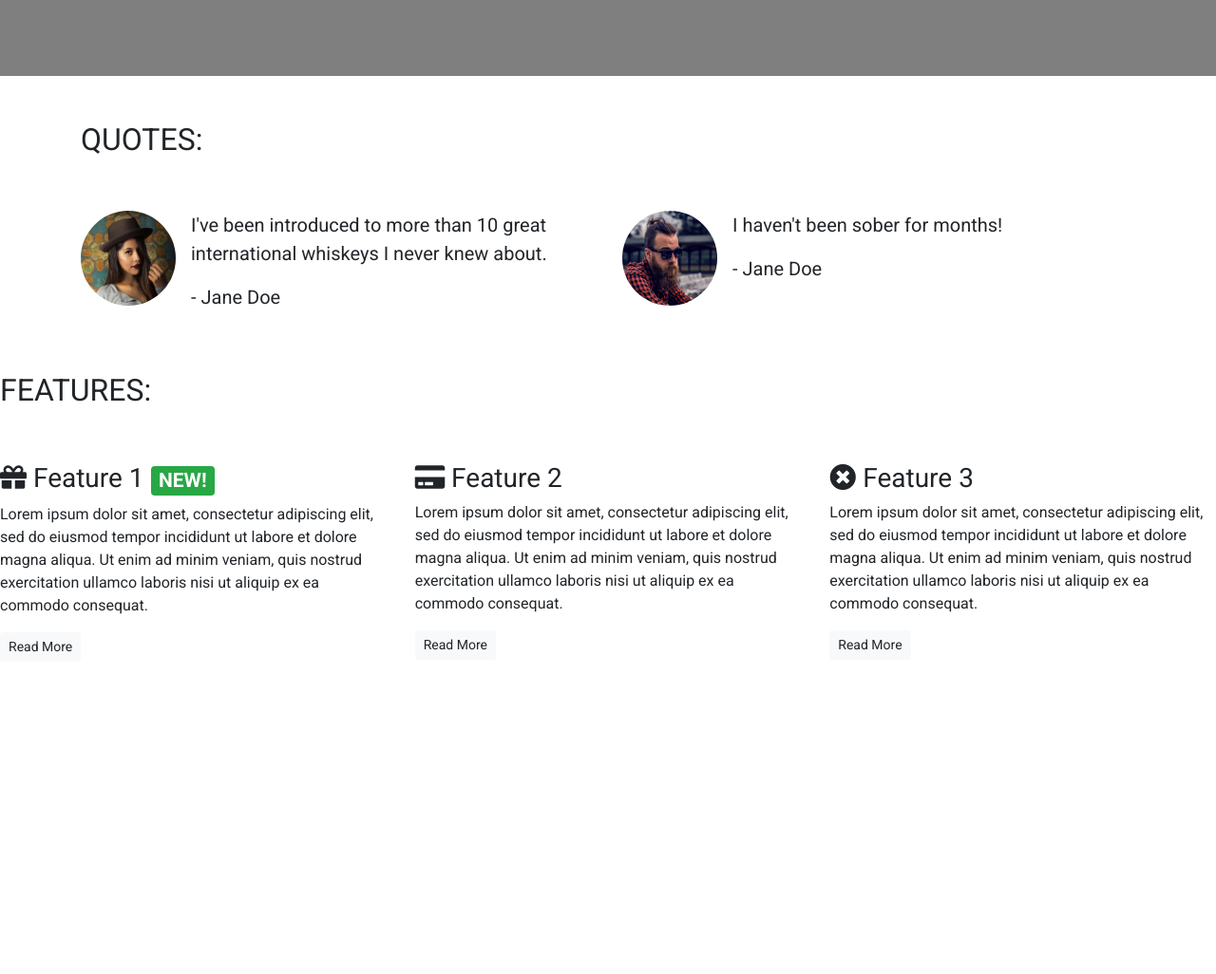
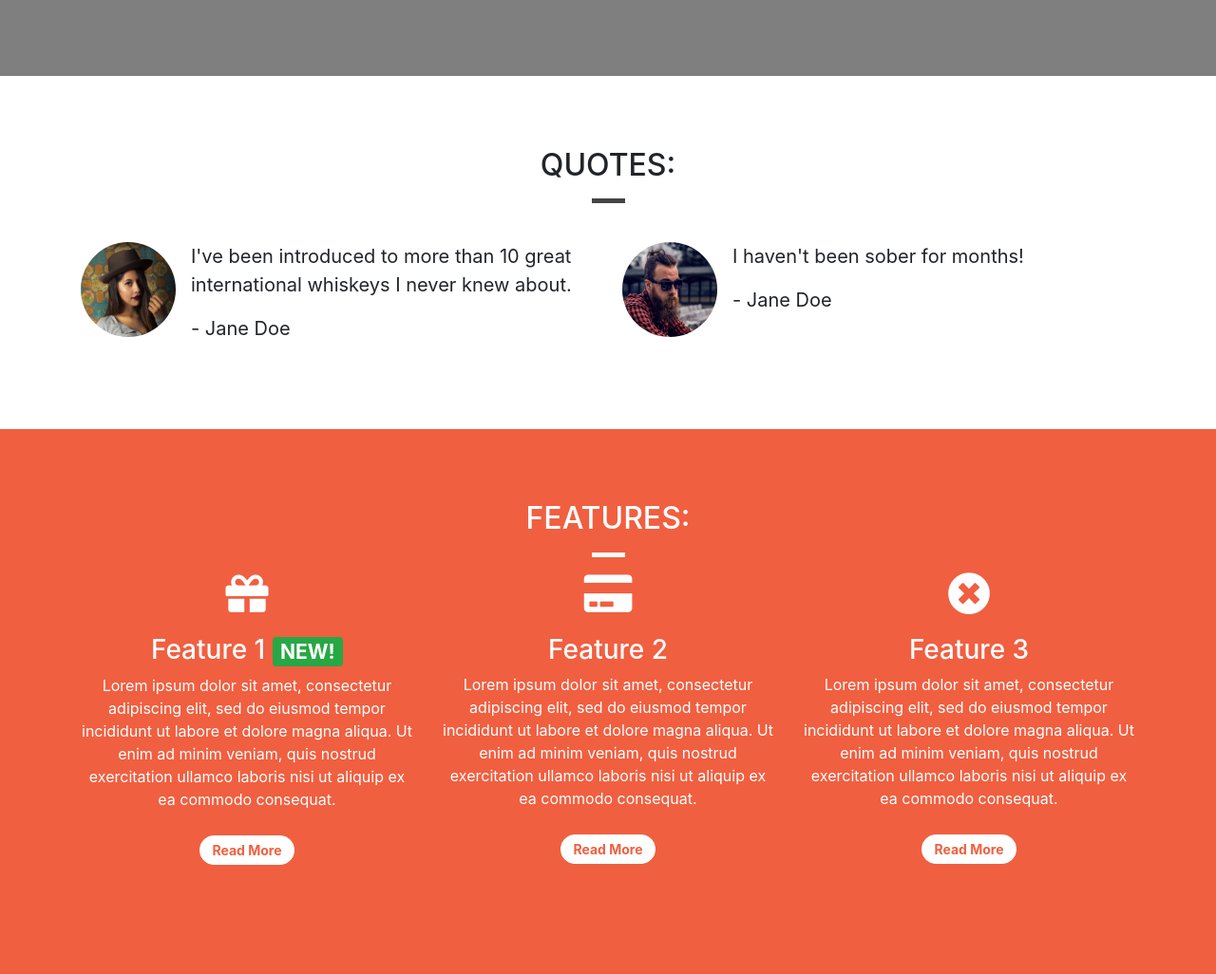
Before and after one commit to Archie9010/whiskey, a plain HTML site: page index.html in a window 1280 px wide. Shown: the part 720-1746 px from the top of the page at 95% size. Before the commit the page ends 1433 px from the top, so only its background shows below. Drawn offline with nearby package versions, Linux system fonts and the light colour scheme.

Commit message:
add final changes

```diff
--- a/css/style.css
+++ b/css/style.css
@@ -1,22 +1,11 @@
-body {
-    font-family: 'Roboto', sans-serif;
+.container-wrapper {}
+
+.container-wrapper--red {
+    background-color: #f05f40;
+    color: white;
 }
 
-.alert-container .col-12 {
-    padding-left: 0;
-    padding-right: 0;
-}
-
-.site-wide-alert {
-    color: #544600;
-    background-color: #eec802;
-    border-color: #eec802;
-    padding: 5px 15px;
-    margin-bottom: 0;
-    border: 1px solid transparent;
-    border-radius: 0;
-}
-
+.alert-container {}
 
 .callout-container {
     height: 100vh;
@@ -41,6 +30,11 @@ body {
     height: 100%;
     width: 100%;
     background-color: rgba(0, 0, 0, 0.5);
+}
+
+.content-container {
+    padding-top: 75px;
+    padding-bottom: 75px;
 }
 
 /* Navbar */
@@ -111,6 +105,10 @@ body {
     background-color: #f05f40;
 }
 
+.block-divider--white {
+    background-color: white;
+}
+
 .block-divider--short {
     width: 35px;
 }
@@ -137,3 +135,61 @@ body {
     border-color: #df4929;
     color: white;
 }
+
+/* Alert */
+
+.alert-container .col-12 {
+    padding-left: 0;
+    padding-right: 0;
+}
+
+.site-wide-alert {
+    color: #544600;
+    background-color: #eec802;
+    border-color: #eec802;
+    padding: 5px 15px;
+    margin-bottom: 0;
+    border: 1px solid transparent;
+    border-radius: 0;
+}
+
+/* Page Headers */
+
+.page-header {
+    margin-bottom: 0;
+    border-bottom: 0;
+    text-align: center;
+}
+
+.page-header h2 {
+    margin-top: 0;
+}
+
+/* Quotes */
+
+.quotes .page-header {
+    margin-bottom: 25px;
+}
+
+/* Features */
+
+.feature {
+    text-align: center;
+    margin-bottom: 40px;
+}
+
+.feature i {
+    margin-bottom: 20px;
+    font-size: 45px;
+    line-height: 45px;
+}
+
+.feature .btn {
+    background-color: white;
+    border-color: white;
+    border-radius: 15px;
+    min-width: 100px;
+    font-weight: bold;
+    margin-top: 10px;
+    color: #f05f40;
+}
--- a/index.html
+++ b/index.html
@@ -74,11 +74,13 @@
     </div>
 
     <!-- Quotes -->
-    <div class="container quotes-container">
+    <div class="container-wrapper">
+        <div class="container quotes-container content-container">
             <section class="quotes">
                 <div class="row">
-                <div class="col-12 my-5">
+                    <div class="col-12 page-header">
                         <h2 class="text-uppercase">Quotes:</h2>
+                        <hr class="block-divider block-divider--short">
                     </div>
                 </div>
                 <div class="row">
@@ -112,33 +114,36 @@
             </section>
             <!-- /.quotes -->
         </div>
+    </div>
 
     <!-- Features -->
-    <div class="features-container">
+    <div class="container-wrapper container-wrapper--red">
+        <div class="container features-container content-container">
             <section class="features">
                 <div class="row">
-                <div class="col-12 my-5">
+                    <div class="col-12 page-header">
                         <h2 class="text-uppercase">Features:</h2>
+                        <hr class="block-divider block-divider--short block-divider--white">
                     </div>
                 </div>
                 <div class="row">
                     <div class="col-12 col-md-6 col-lg-4">
                         <div class="feature">
-                        <h3><i class="fas fa-gift d-none d-sm-inline"></i> Feature 1 <span class="badge badge-success">NEW!</span></h3>
+                            <h3><i class="fas fa-gift d-none d-sm-block"></i> Feature 1 <span class="badge badge-success">NEW!</span></h3>
                             <p>Lorem ipsum dolor sit amet, consectetur adipiscing elit, sed do eiusmod tempor incididunt ut labore et dolore magna aliqua. Ut enim ad minim veniam, quis nostrud exercitation ullamco laboris nisi ut aliquip ex ea commodo consequat.</p>
                             <p><a class="btn btn-sm btn-light" href="">Read More</a></p>
                         </div>
                     </div>
                     <div class="col-12 col-md-6 col-lg-4">
                         <div class="feature">
-                        <h3><i class="fas fa-credit-card d-none d-sm-inline"></i> Feature 2</h3>
+                            <h3><i class="fas fa-credit-card d-none d-sm-block"></i> Feature 2</h3>
                             <p>Lorem ipsum dolor sit amet, consectetur adipiscing elit, sed do eiusmod tempor incididunt ut labore et dolore magna aliqua. Ut enim ad minim veniam, quis nostrud exercitation ullamco laboris nisi ut aliquip ex ea commodo consequat.</p>
                             <p><a class="btn btn-sm btn-light" href="">Read More</a></p>
                         </div>
                     </div>
                     <div class="col-12 d-md-none d-lg-block col-lg-4">
                         <div class="feature">
-                        <h3><i class="fas fa-times-circle d-none d-sm-inline"></i> Feature 3</h3>
+                            <h3><i class="fas fa-times-circle d-none d-sm-block"></i> Feature 3</h3>
                             <p>Lorem ipsum dolor sit amet, consectetur adipiscing elit, sed do eiusmod tempor incididunt ut labore et dolore magna aliqua. Ut enim ad minim veniam, quis nostrud exercitation ullamco laboris nisi ut aliquip ex ea commodo consequat.</p>
                             <p><a class="btn btn-sm btn-light" href="">Read More</a></p>
                         </div>
@@ -146,6 +151,7 @@
                 </div>
             </section>
             <!-- /.features -->
+        </div>
     </div>
 
     <div class="modal" tabindex="-1" role="dialog" id="signUpModal">
```
Lines whose indentation alone changed are shown as unchanged.
